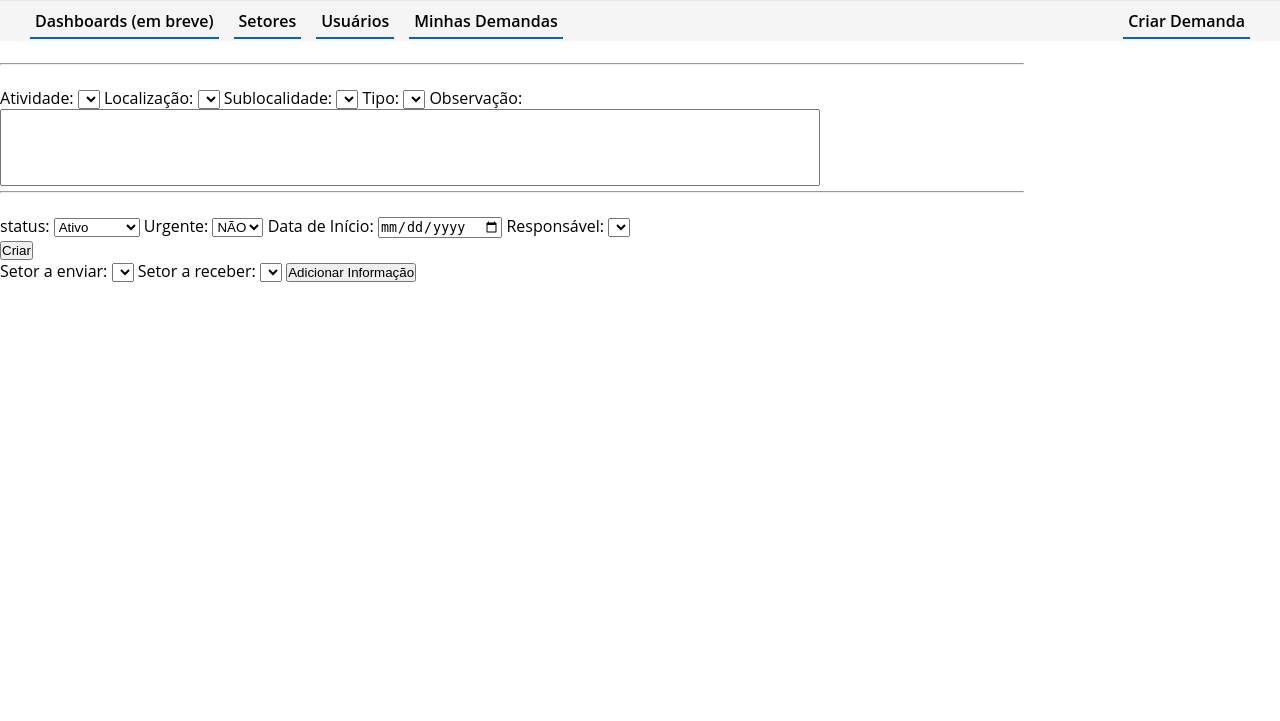
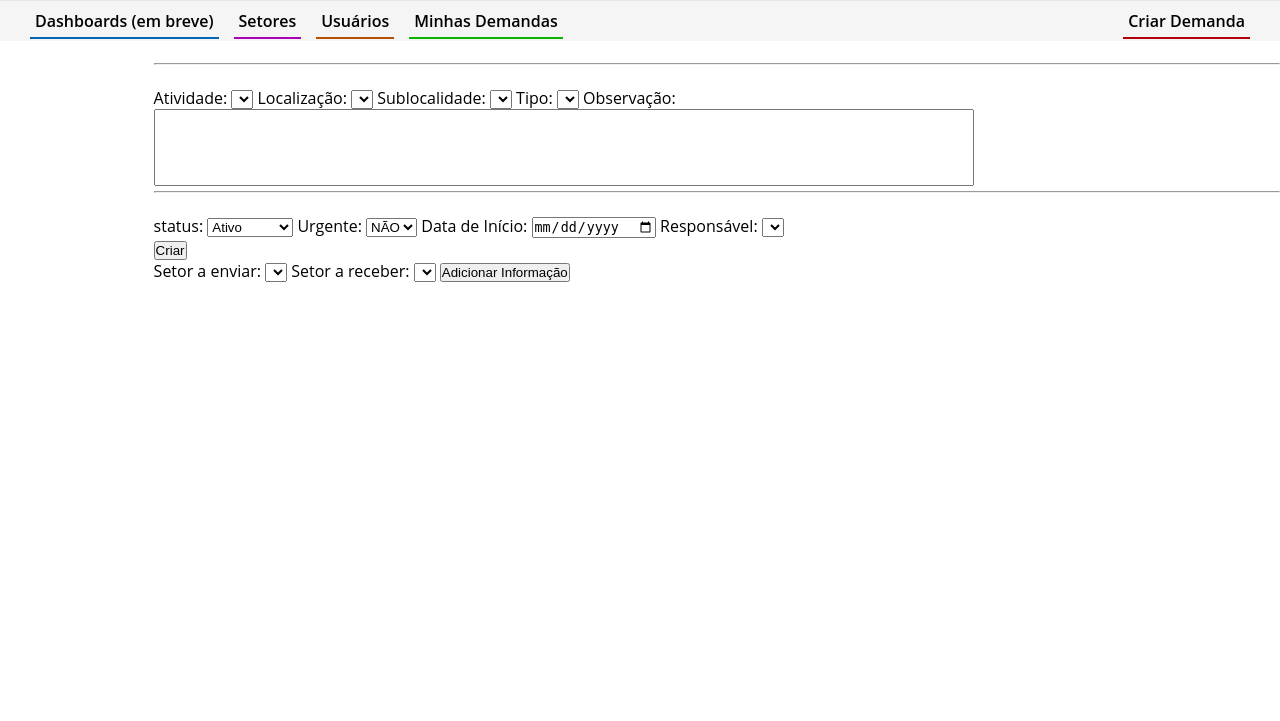
Before and after one commit to lucasxaviervieira/gestao_demandas, a PHP site: page /app/views/create/index.php in a window 1280 px wide. Shown: the part 79-800 px from the top of the page. Run offline with PHP 8.4, Linux system fonts and the light colour scheme; the template is opened without the code that fills it, so the values that code supplies are empty.

Commit message:
feat: improve css, colour active username and traduct DataTable responses to portuguese

```diff
--- a/server/app/views/components/navbar.php
+++ b/server/app/views/components/navbar.php
@@ -1,28 +1,28 @@
 <navbar class="navbar">
     <ul>
         <li>
-            <a href="/home">
+            <a href="/home" id="navbar-first">
                 Dashboards (em breve)
             </a>
         </li>
         <li>
-            <a href="/">
+            <a href="/" id="navbar-second">
                 Setores
             </a>
 
         </li>
         <li>
-            <a href="/user">
+            <a href="/user?id=1" id="navbar-third">
                 Usuários
             </a>
         </li>
         <li>
-            <a href="/">
+            <a href="/" id="navbar-fourth">
                 Minhas Demandas
             </a>
         </li>
         <li class="create-demand">
-            <a href="/create">
+            <a href="/create" id="navbar-fifth">
                 Criar Demanda
             </a>
         </li>
--- a/server/public/css/index.css
+++ b/server/public/css/index.css
@@ -73,21 +73,25 @@ body {
   text-align: end;
   background-color: white;
   background-color: rgb(245, 245, 245);
+  border-radius: 5px;
   min-width: 10vw;
   z-index: 1;
 }
 
-.dropdown-content a {
+.dropdown-content span {
   color: black;
   font-weight: bold;
   padding: 15px 15px;
+  border: 1px solid #0165b3;
+  border-radius: 5px;
   text-decoration: none;
   display: block;
   text-align: right;
 }
 
-.dropdown-content a:hover {
+.dropdown-content span:hover {
   background-color: white;
+  border-radius: 5px;
 }
 .dropdown:hover .dropdown-content {
   display: block;
@@ -111,37 +115,72 @@ body {
   font-weight: 600;
   color: black;
   padding: 5px;
+}
+
+#navbar-first {
   border-bottom: 2px solid #0165b3;
 }
+#navbar-second {
+  border-bottom: 2px solid #a902b3;
+}
+#navbar-third {
+  border-bottom: 2px solid #b35002;
+}
+#navbar-fourth {
+  border-bottom: 2px solid #0cb302;
+}
+#navbar-fifth {
+  border-bottom: 2px solid #b3010c;
+}
+
 .create-demand {
   flex-grow: 1;
 }
 
-/* main display */
+/* MAIN DISPLAY */
 .content {
   display: flex;
+  flex-direction: row-reverse;
   height: 85vh;
 }
 .section {
-  width: 20vw;
+  width: 12vw;
 }
 .main {
-  width: 80vw;
+  width: 88vw;
 }
 
 /* SECTION */
 .section {
   display: flex;
   flex-direction: column;
-  align-items: center;
-  justify-content: center;
+  background-color: #333b40;
+  color: white;
+  overflow-y: auto;
+  overflow-x: hidden;
 }
-.users ul {
+.section ul {
   list-style: none;
 }
-.users ul li a {
-  color: black;
+.section ul li {
+  padding: 0.25em 1em;
+}
+
+.sector {
+  background-color: #3c464c;
+  border: 1px solid black;
+  border-left: none;
+  border-right: none;
+}
+
+.section ul li a {
+  color: white;
   text-decoration: none;
+}
+.username-active {
+  /* font-weight: bold; */
+  /* padding: 0.25em 0; */
+  background-color: #0165b3;
 }
 
 /* FORM */
```
Also changed, not shown: server/app/views/layouts/datatable.php (+9 -1 lines), server/app/views/users/index.php (+9 -11 lines), server/public/js/usersDemand/index.js (+19 -1 lines).
